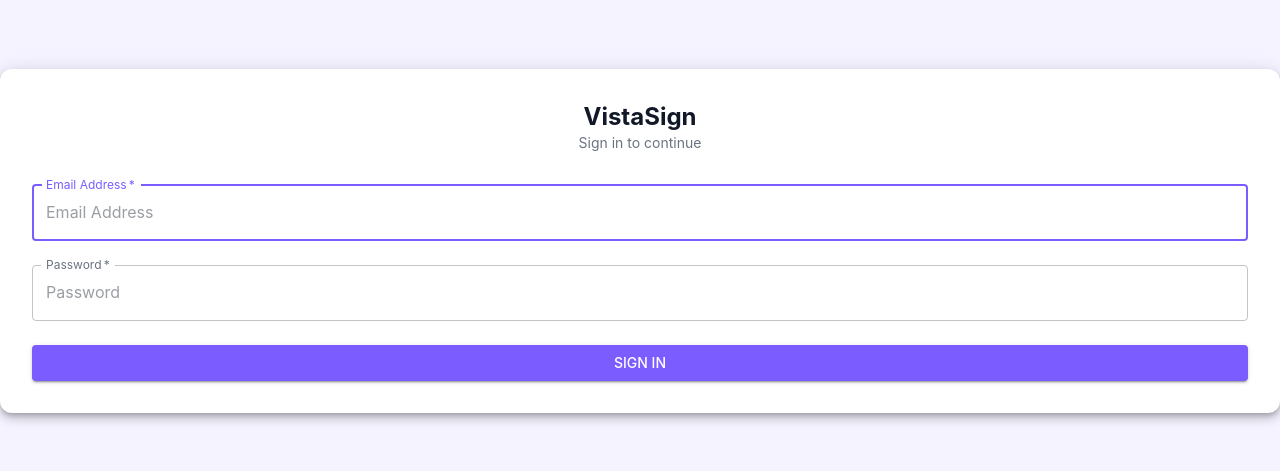
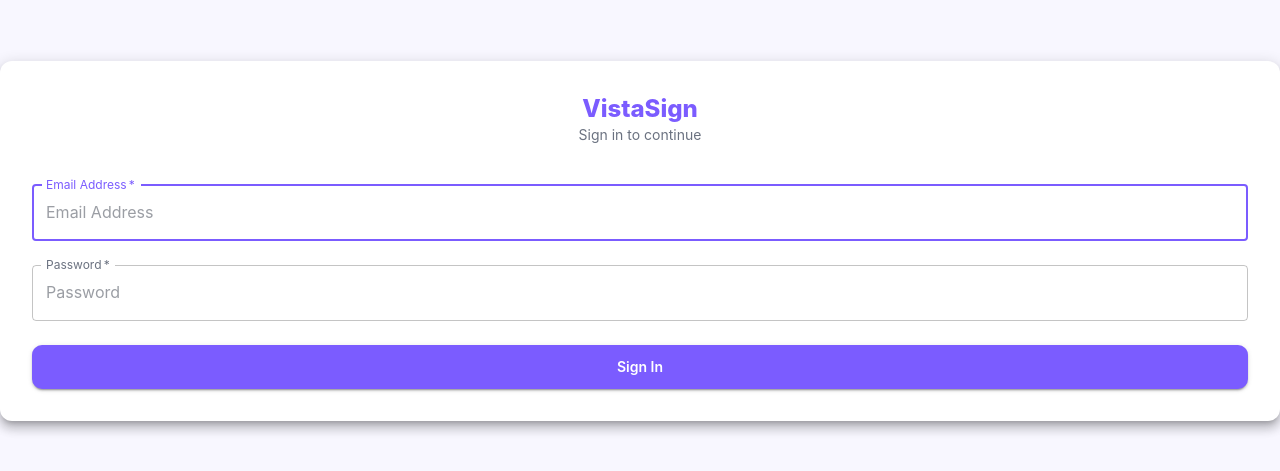
Before and after one commit to JBarnett1209/VistaSignStandAlone, a React (Create React App) app in the folder frontend/: page /login in a window 1280 px wide. Shown: the part 159-630 px from the top of the page. Built offline with nearby package versions, Linux system fonts and the light colour scheme; no server answers; the HTML template or start-up script is replaced by a standard one.

Commit message:
ui(theme): modernize UnitVista purple theme and layouts\n\n- Remove unused PersonIcon to silence eslint warning\n- Soften background, unify button/paper radii, disable all-caps\n- Improve Drawer styling and Login page emphasis on brand color\n- Overall cleaner, modern, user-friendly visuals

```diff
--- a/frontend/src/App.jsx
+++ b/frontend/src/App.jsx
@@ -25,7 +25,7 @@
   palette: {
     mode: 'light',
     primary: {
-      main: '#7B5CFF', // vivid indigo/purple
+      main: '#7B5CFF', // UnitVista purple
       contrastText: '#ffffff',
     },
     secondary: {
@@ -33,7 +33,7 @@
       contrastText: '#ffffff',
     },
     background: {
-      default: '#F5F3FF', // soft lavender background
+      default: '#F8F7FF', // softer lavender tint
       paper: '#ffffff',
     },
     text: {
@@ -101,6 +101,23 @@
         },
       },
     },
+    MuiButton: {
+      defaultProps: { variant: 'contained' },
+      styleOverrides: {
+        root: {
+          borderRadius: 10,
+          textTransform: 'none',
+          fontWeight: 600
+        },
+      },
+    },
+    MuiPaper: {
+      styleOverrides: {
+        root: {
+          borderRadius: 12
+        }
+      }
+    }
   },
   typography: {
     fontFamily: '"Inter", "Roboto", "Helvetica", "Arial", sans-serif',
--- a/frontend/src/components/Layout.jsx
+++ b/frontend/src/components/Layout.jsx
@@ -24,7 +24,7 @@
 import DescriptionIcon from '@mui/icons-material/Description';
 import EditIcon from '@mui/icons-material/Edit';
 import AssignmentIcon from '@mui/icons-material/Assignment';
-import PersonIcon from '@mui/icons-material/Person';
+// PersonIcon removed (unused)
 import SettingsIcon from '@mui/icons-material/Settings';
 
 const drawerWidth = 256;
@@ -98,6 +98,8 @@
           '& .MuiDrawer-paper': {
             width: drawerWidth,
             boxSizing: 'border-box',
+            backgroundColor: (theme) => theme.palette.background.paper,
+            borderRight: '1px solid #E5E7EB'
           },
         }}
         variant="permanent"
--- a/frontend/src/pages/Login.jsx
+++ b/frontend/src/pages/Login.jsx
@@ -38,9 +38,9 @@
 
   return (
     <Container component="main" maxWidth="xs" sx={{ display: 'flex', alignItems: 'center', minHeight: '100vh' }}>
-      <Paper elevation={6} sx={{ p: 4, width: '100%', borderRadius: 3 }}>
-        <Box sx={{ textAlign: 'center', mb: 2 }}>
-          <Typography component="h1" variant="h5" sx={{ fontWeight: 700 }}>
+      <Paper elevation={8} sx={{ p: 4, width: '100%', borderRadius: 3 }}>
+        <Box sx={{ textAlign: 'center', mb: 3 }}>
+          <Typography component="h1" variant="h5" sx={{ fontWeight: 800, color: 'primary.main' }}>
             VistaSign
           </Typography>
           <Typography variant="body2" color="text.secondary">
@@ -83,7 +83,7 @@
             value={password}
             onChange={(e) => setPassword(e.target.value)}
           />
-          <Button type="submit" fullWidth variant="contained" sx={{ mt: 2 }} disabled={loading}>
+          <Button type="submit" fullWidth sx={{ mt: 2, py: 1.25 }} disabled={loading}>
             {loading ? 'Signing In...' : 'Sign In'}
           </Button>
         </Box>
```
